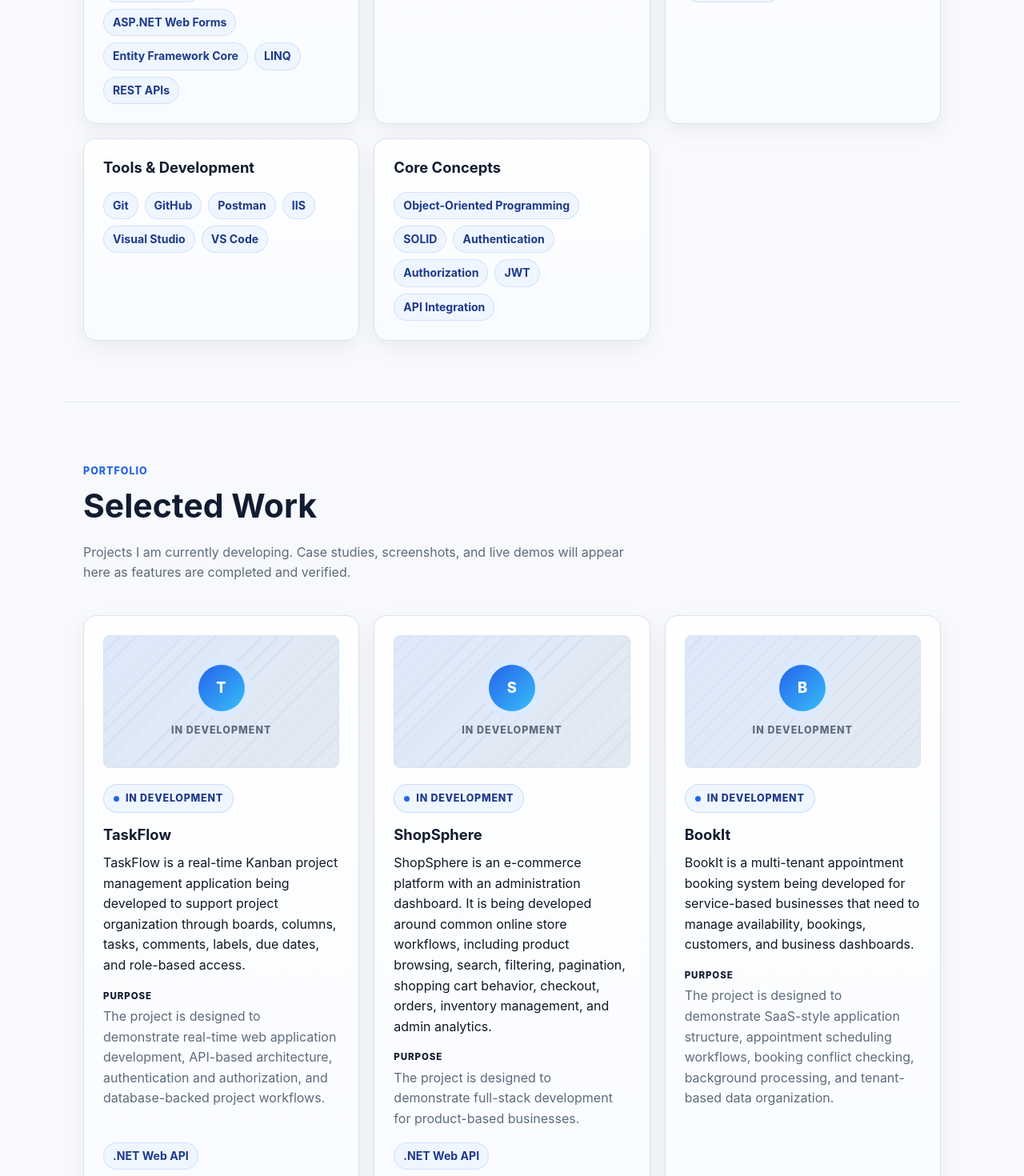
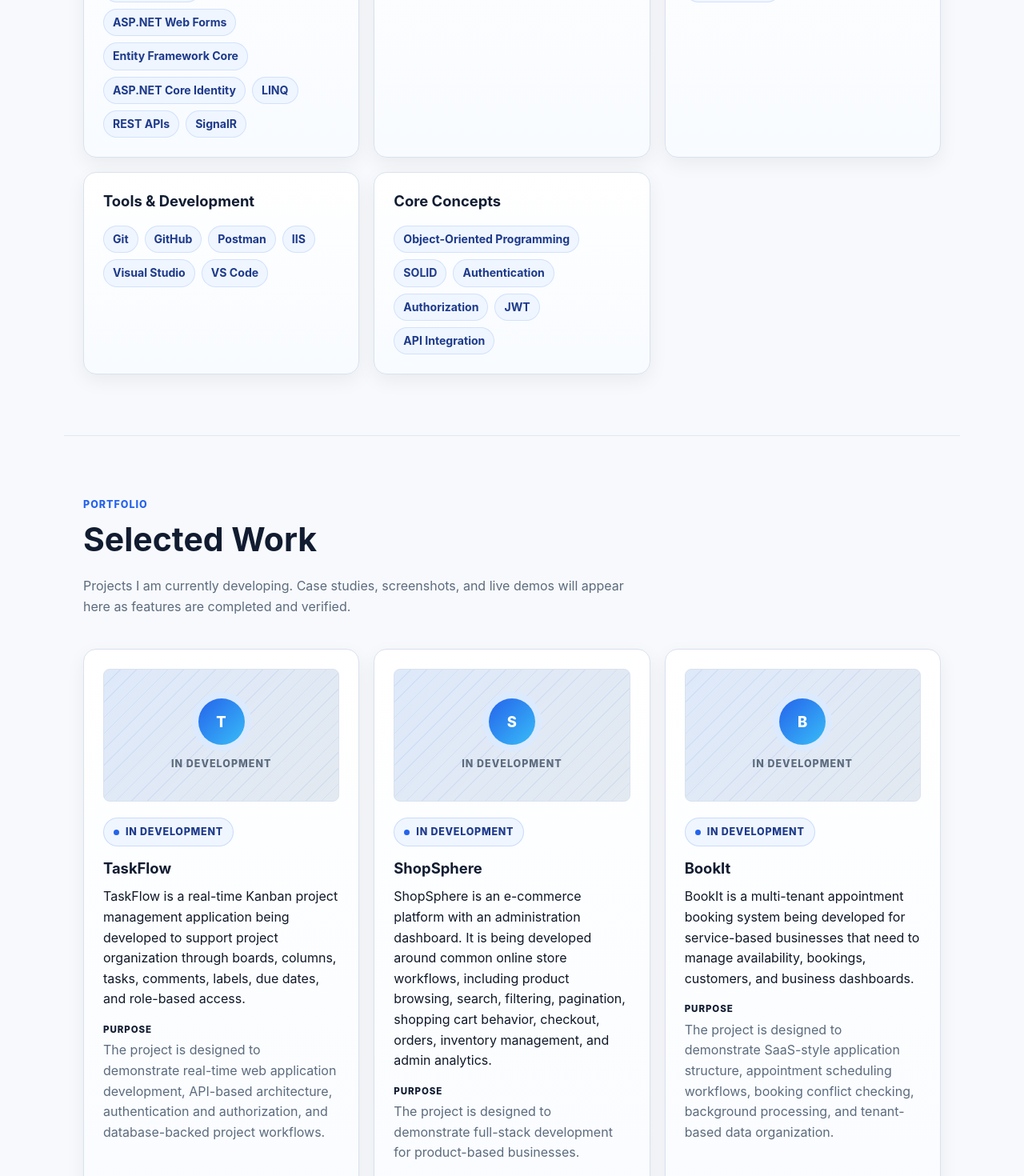
Before and after one commit to waleedkorashy/Waleed_Portfolio, a React (Vite) app: page / in a window 1280 px wide. Shown: the part 2820-4290 px from the top of the page at 80% size. Built offline with nearby package versions, Linux system fonts and the light colour scheme.

Commit message:
Align project tech tags with ASP.NET Core naming
- Rename '.NET Web API' to 'ASP.NET Core Web API' across all projects
- Add ASP.NET Core Identity, SignalR, and PostgreSQL to the skills list

```diff
--- a/src/data/projects.ts
+++ b/src/data/projects.ts
@@ -9,7 +9,7 @@ export const projects: Project[] = [
     purpose:
       'The project is designed to demonstrate real-time web application development, API-based architecture, authentication and authorization, and database-backed project workflows.',
     technologies: [
-      '.NET Web API',
+      'ASP.NET Core Web API',
       'Entity Framework Core',
       'PostgreSQL',
       'ASP.NET Core Identity',
@@ -31,7 +31,7 @@ export const projects: Project[] = [
     purpose:
       'The project is designed to demonstrate full-stack development for product-based businesses.',
     technologies: [
-      '.NET Web API',
+      'ASP.NET Core Web API',
       'Entity Framework Core',
       'Angular',
       'JWT authentication',
@@ -52,7 +52,7 @@ export const projects: Project[] = [
     purpose:
       'The project is designed to demonstrate SaaS-style application structure, appointment scheduling workflows, booking conflict checking, background processing, and tenant-based data organization.',
     technologies: [
-      '.NET Web API',
+      'ASP.NET Core Web API',
       'Entity Framework Core',
       'Angular',
       'JWT authentication',
--- a/src/data/skills.ts
+++ b/src/data/skills.ts
@@ -12,8 +12,10 @@ export const skillGroups: SkillGroup[] = [
       { name: 'ASP.NET MVC' },
       { name: 'ASP.NET Web Forms' },
       { name: 'Entity Framework Core' },
+      { name: 'ASP.NET Core Identity' },
       { name: 'LINQ' },
       { name: 'REST APIs' },
+      { name: 'SignalR' },
     ],
   },
   {
@@ -32,6 +34,7 @@ export const skillGroups: SkillGroup[] = [
     category: 'Database',
     items: [
       { name: 'SQL Server' },
+      { name: 'PostgreSQL' },
       { name: 'T-SQL' },
       { name: 'Database Design' },
       { name: 'Entity Relationship Diagrams' },
```
